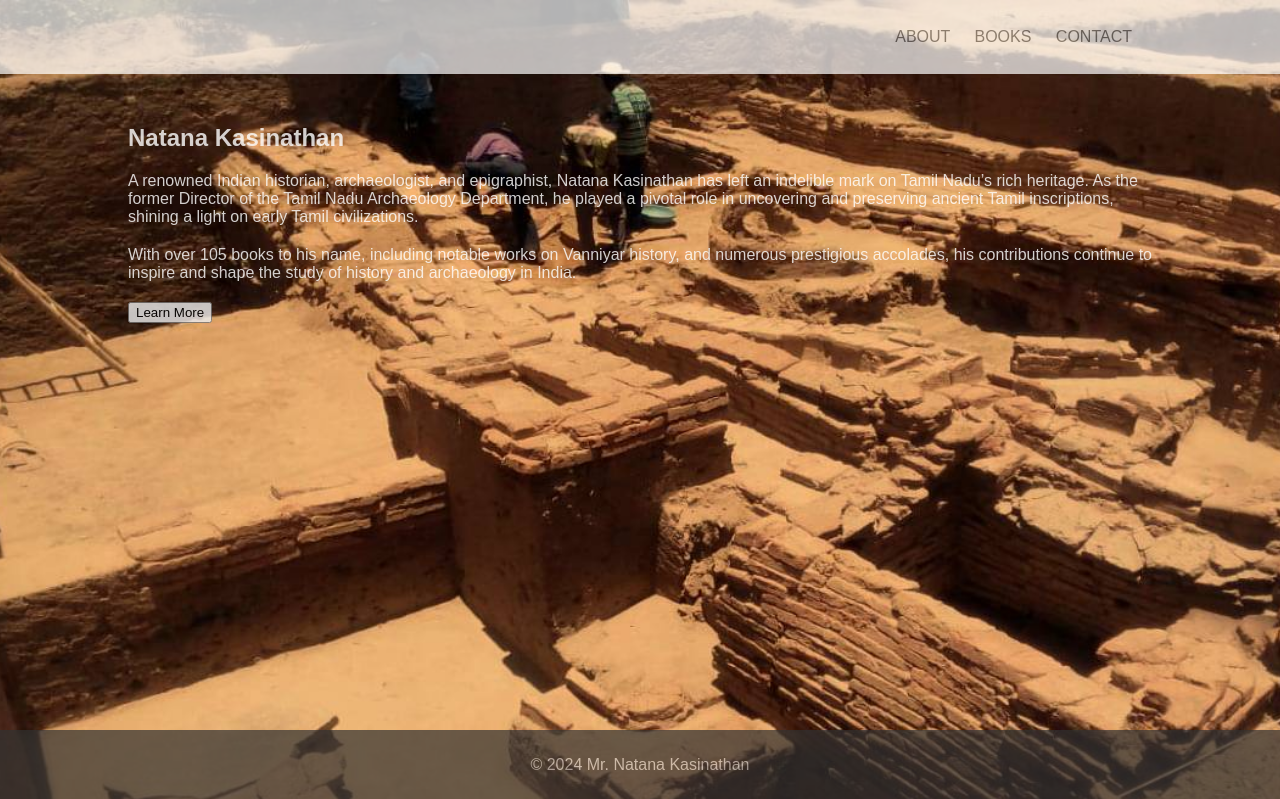
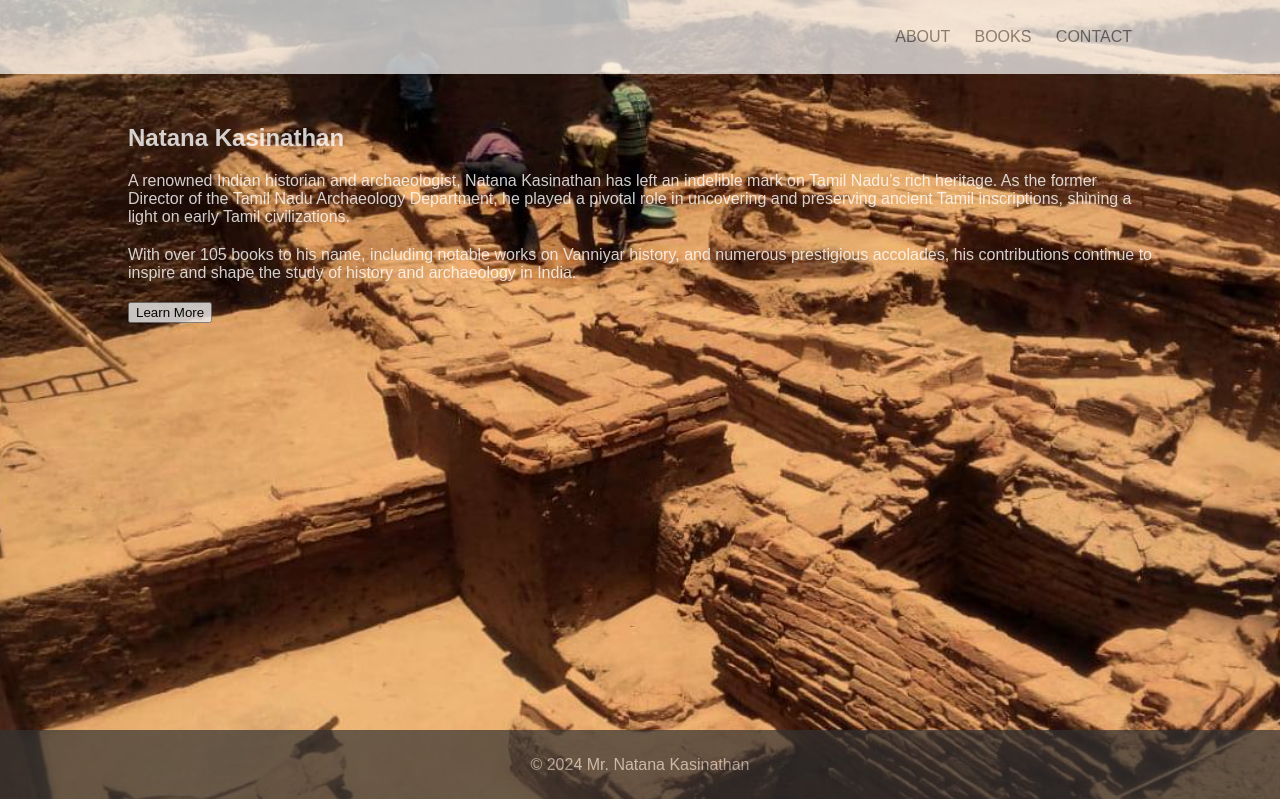
Before and after one commit to harinik2002/Mr.-Natana-Kasinathan, a plain HTML site: page index.html in a window 1280 px wide. Shown: the top 799 px of the page. Drawn offline with Linux system fonts and the light colour scheme.

Commit message:
Update index.html

```diff
--- a/index.html
+++ b/index.html
@@ -24,7 +24,7 @@
   <section class="main-content">
     <div class="container">
       <h2>Natana Kasinathan</h2>
-      <p>A renowned Indian historian, archaeologist, and epigraphist, Natana Kasinathan has left an indelible mark on Tamil Nadu’s rich heritage. As the former Director of the Tamil Nadu Archaeology Department, he played a pivotal role in uncovering and preserving ancient Tamil inscriptions, shining a light on early Tamil civilizations.</p>
+      <p>A renowned Indian historian and archaeologist, Natana Kasinathan has left an indelible mark on Tamil Nadu’s rich heritage. As the former Director of the Tamil Nadu Archaeology Department, he played a pivotal role in uncovering and preserving ancient Tamil inscriptions, shining a light on early Tamil civilizations.</p>
       <p>With over 105 books to his name, including notable works on Vanniyar history, and numerous prestigious accolades, his contributions continue to inspire and shape the study of history and archaeology in India.</p>
       <button class="btn btn-primary" onclick="openModal('about')">Learn More</button>
     </div>
```
